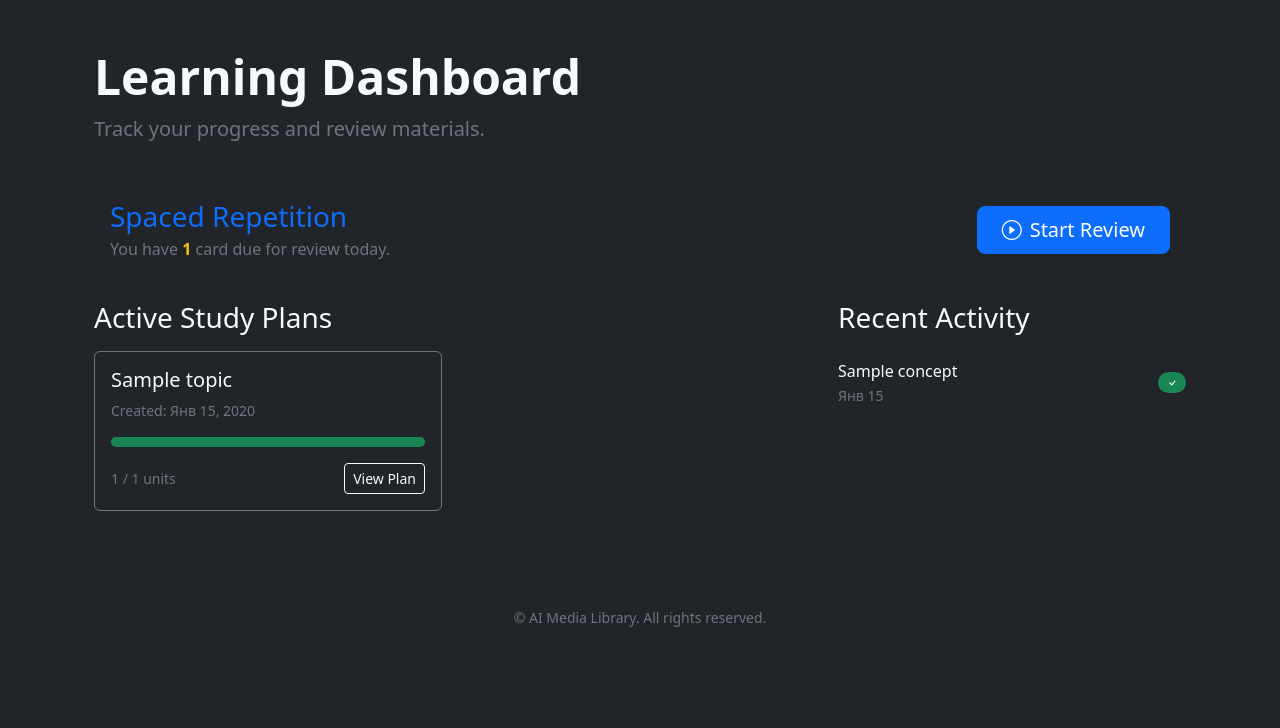
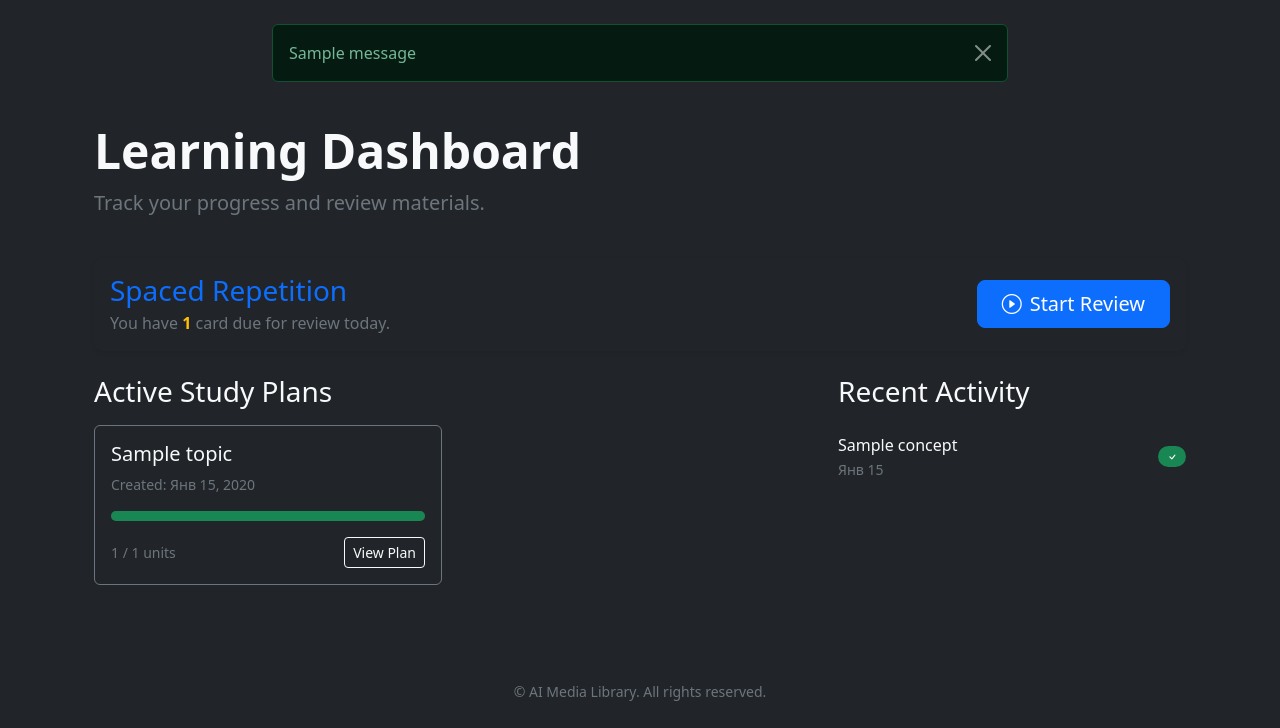
Before and after one commit to kraspy/ai_media_library, a Django app: page /learning/ in a window 1280 px wide. Shown: the part 72-800 px from the top of the page. Run offline with Django 5.2, Linux system fonts and the light colour scheme; a user stored in the database is signed in; tables that the repository leaves empty hold one stand-in row (values such as "Sample post"); one stand-in notice (Sample message) is shown; parts of the project's set-up code (start-up, migrations or seed data) failed here and were passed over; some libraries are stand-ins or nearby versions.

Commit message:
🚸 Add django messages into templates

```diff
--- a/templates/base.html
+++ b/templates/base.html
@@ -48,6 +48,18 @@
         </div>
     </nav>
     <main class="container py-4 bg-dark text-light">
+        {% if messages %}
+            <div class="row justify-content-center">
+                <div class="col-md-8">
+                    {% for message in messages %}
+                        <div class="alert alert-{{ message.tags|default:'info' }} alert-dismissible fade show" role="alert">
+                            {{ message }}
+                            <button type="button" class="btn-close" data-bs-dismiss="alert" aria-label="Close"></button>
+                        </div>
+                    {% endfor %}
+                </div>
+            </div>
+        {% endif %}
         {% block content %}{% endblock %}
     </main>
     <footer class="mt-5 mb-3 text-center text-secondary small">
```
